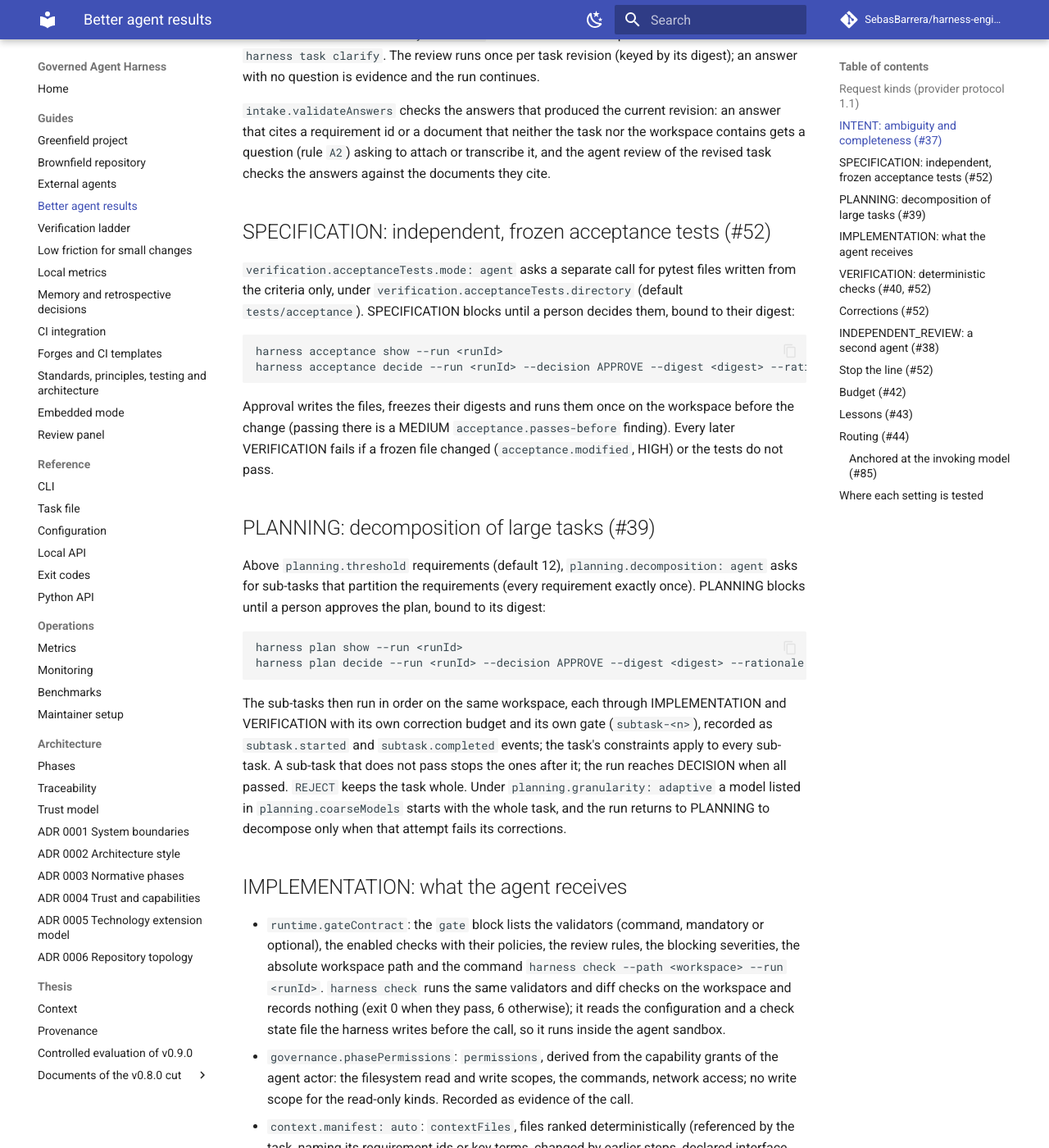
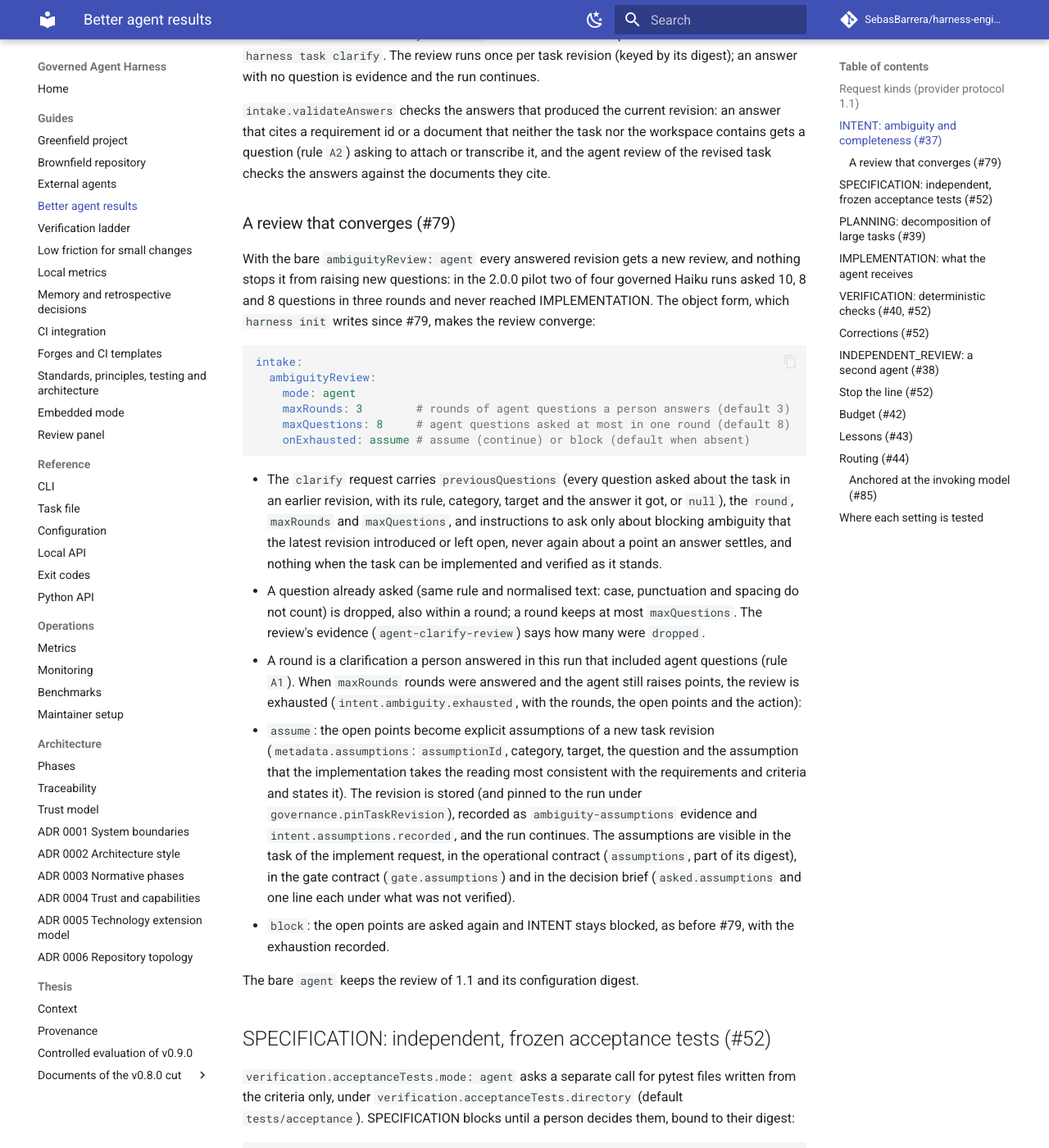
Before and after one commit to SebasBarrera/harness-engineering, an MkDocs documentation site: the page built from docs/guides/agent-results.md, in a window 1280 px wide and 1400 px high, scrolled down 2001 px. Shown: the whole window at 82% size. Built offline with MkDocs 1.6.1 and Material for MkDocs 9.7.7, drawn with Linux system fonts in a browser that asks for light colours; comment, search, counter and statistics services are not loaded; some of the changed text lies outside the part shown.

Commit message:
feat(init): write the converging ambiguity review
harness init wrote ambiguityReview: agent, the review that does not converge. It now writes the object form with three rounds, eight questions a round and onExhausted: assume, so a new project's run that a person clarified three times continues with the open points as visible assumptions instead of stopping in INTENT. The guide documents the request keys, the deduplication, the rounds and where the assumptions are shown.

Refs #79

````diff
--- a/docs/guides/agent-results.md
+++ b/docs/guides/agent-results.md
@@ -66,6 +66,47 @@ answer with no question is evidence and the run continues.
 cites a requirement id or a document that neither the task nor the workspace contains gets a
 question (rule `A2`) asking to attach or transcribe it, and the agent review of the revised task
 checks the answers against the documents they cite.
+
+### A review that converges (#79)
+
+With the bare `ambiguityReview: agent` every answered revision gets a new review, and nothing
+stops it from raising new questions: in the 2.0.0 pilot two of four governed Haiku runs asked
+10, 8 and 8 questions in three rounds and never reached IMPLEMENTATION. The object form, which
+`harness init` writes since #79, makes the review converge:
+
+```yaml
+intake:
+  ambiguityReview:
+    mode: agent
+    maxRounds: 3        # rounds of agent questions a person answers (default 3)
+    maxQuestions: 8     # agent questions asked at most in one round (default 8)
+    onExhausted: assume # assume (continue) or block (default when absent)
+```
+
+- The `clarify` request carries `previousQuestions` (every question asked about the task in an
+  earlier revision, with its rule, category, target and the answer it got, or `null`), the
+  `round`, `maxRounds` and `maxQuestions`, and instructions to ask only about blocking ambiguity
+  that the latest revision introduced or left open, never again about a point an answer
+  settles, and nothing when the task can be implemented and verified as it stands.
+- A question already asked (same rule and normalised text: case, punctuation and spacing do not
+  count) is dropped, also within a round; a round keeps at most `maxQuestions`. The review's
+  evidence (`agent-clarify-review`) says how many were `dropped`.
+- A round is a clarification a person answered in this run that included agent questions (rule
+  `A1`). When `maxRounds` rounds were answered and the agent still raises points, the review is
+  exhausted (`intent.ambiguity.exhausted`, with the rounds, the open points and the action):
+  - `assume`: the open points become explicit assumptions of a new task revision
+    (`metadata.assumptions`: `assumptionId`, category, target, the question and the assumption
+    that the implementation takes the reading most consistent with the requirements and criteria
+    and states it). The revision is stored (and pinned to the run under
+    `governance.pinTaskRevision`), recorded as `ambiguity-assumptions` evidence and
+    `intent.assumptions.recorded`, and the run continues. The assumptions are visible in the
+    task of the implement request, in the operational contract (`assumptions`, part of its
+    digest), in the gate contract (`gate.assumptions`) and in the decision brief
+    (`asked.assumptions` and one line each under what was not verified).
+  - `block`: the open points are asked again and INTENT stays blocked, as before #79, with the
+    exhaustion recorded.
+
+The bare `agent` keeps the review of 1.1 and its configuration digest.
 
 ## SPECIFICATION: independent, frozen acceptance tests (#52)
 
@@ -262,6 +303,7 @@ same model once.
 | Setting | Tests |
 |---|---|
 | Request kinds, `intake.ambiguityReview`, `intake.validateAnswers` | `tests/integration/test_agent_clarify_review.py` |
+| The converging review and its assumptions (#79) | `tests/integration/test_ambiguity_convergence.py`, `tests/unit/test_intent_convergence.py` |
 | `verification.*` checks, risk factors, change requests, `differential` | `tests/integration/test_verification_checks.py`, `tests/integration/test_verification_checks_more.py`, `tests/unit/test_checks_structure.py`, `tests/unit/test_checks_diff_quality.py` |
 | `verification.acceptanceTests` | `tests/integration/test_acceptance_tests.py` |
 | `governance.stopTheLine`, `runtime.gateContract`, `governance.phasePermissions`, `harness check` | `tests/integration/test_stop_line_and_contract.py` |
````
Also changed, not shown: CHANGELOG.md (+15 -0 lines), docs/reference/configuration.md (+2 -1 lines), 2 other files.
